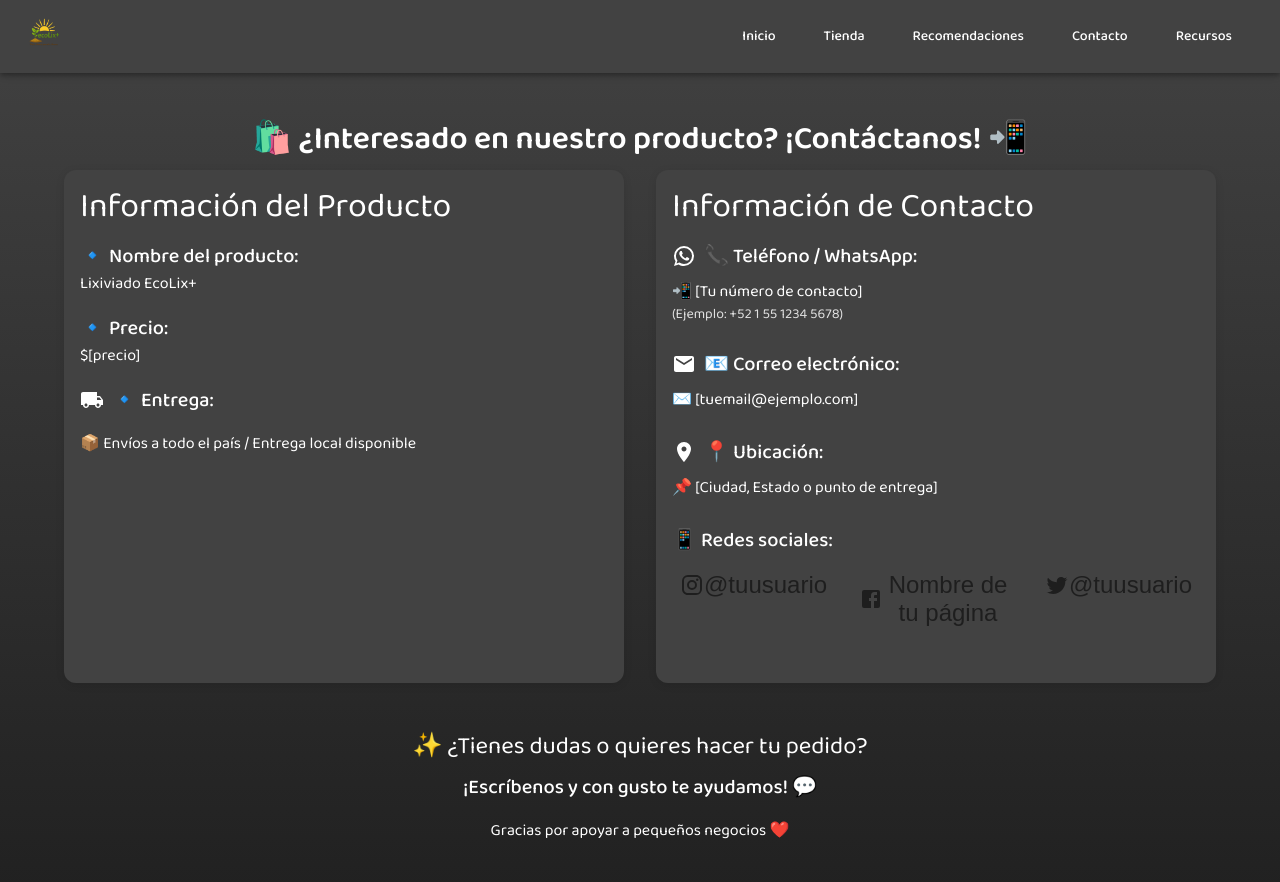
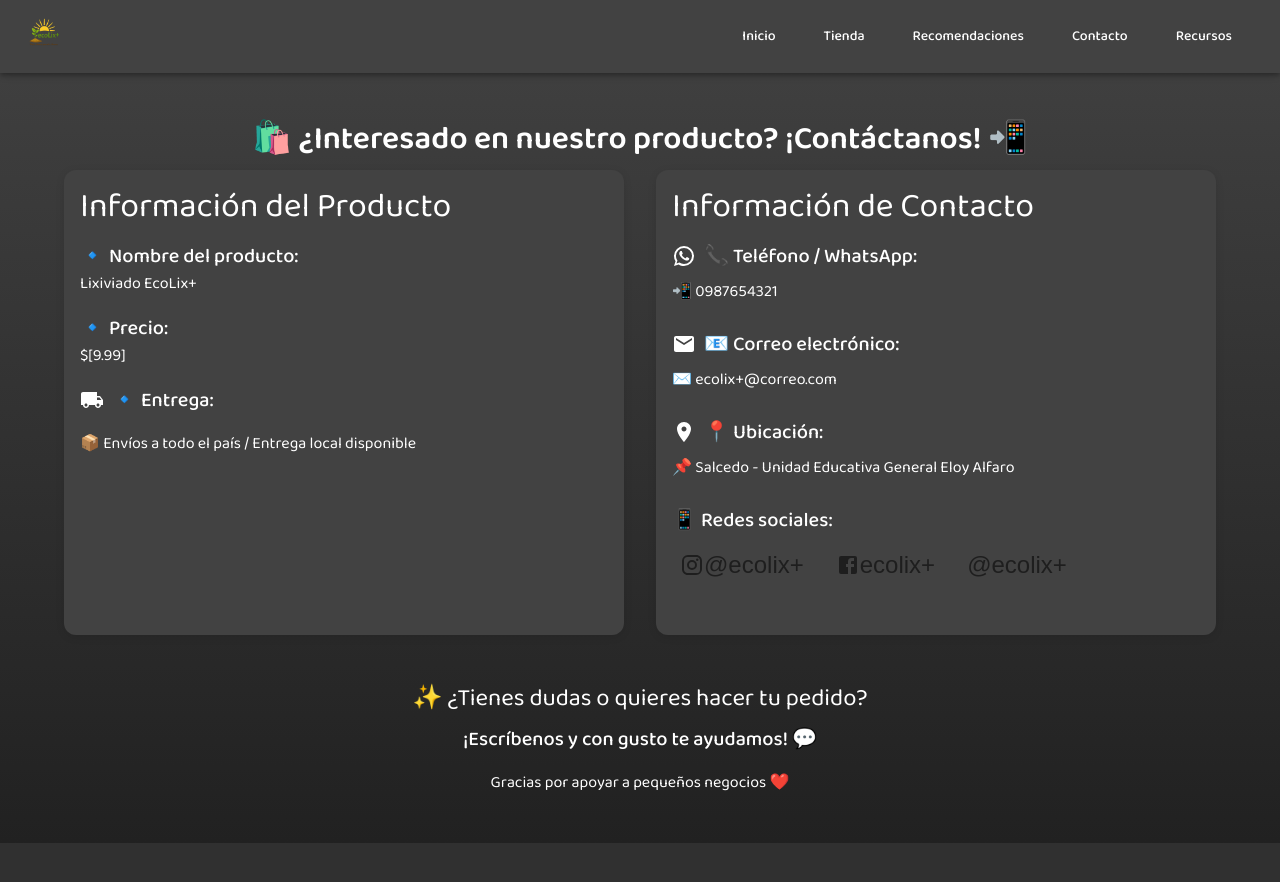
Before and after one commit to fabi1403/EcoLixplus, a React (Vite) app: page /contact in a window 1280 px wide. Shown: the top 882 px of the page. After the commit the page ends 843 px from the top, so only its background shows below. Built offline with nearby package versions, Linux system fonts and the light colour scheme.

Commit message:
Contact.jsx

```diff
--- a/src/pages/Contact.jsx
+++ b/src/pages/Contact.jsx
@@ -28,7 +28,7 @@ function Contact() {
               </Box>
               <Box sx={{ mb: 2 }}>
                 <Typography variant="h6">🔹 Precio:</Typography>
-                <Typography>$[precio]</Typography>
+                <Typography>$[9.99]</Typography>
               </Box>
               <Box sx={{ display: 'flex', alignItems: 'center', mb: 2 }}>
                 <LocalShippingIcon sx={{ mr: 1 }} />
@@ -51,9 +51,9 @@ function Contact() {
                 <Typography variant="h6" sx={{ display: 'flex', alignItems: 'center', mb: 1 }}>
                   <WhatsAppIcon sx={{ mr: 1 }} /> 📞 Teléfono / WhatsApp:
                 </Typography>
-                <Typography>📲 [Tu número de contacto]</Typography>
+                <Typography>📲 0987654321 </Typography>
                 <Typography variant="body2" color="text.secondary">
-                  (Ejemplo: +52 1 55 1234 5678)
+
                 </Typography>
               </Box>
 
@@ -61,31 +61,31 @@ function Contact() {
                 <Typography variant="h6" sx={{ display: 'flex', alignItems: 'center', mb: 1 }}>
                   <EmailIcon sx={{ mr: 1 }} /> 📧 Correo electrónico:
                 </Typography>
-                <Typography>✉️ [tuemail@ejemplo.com]</Typography>
+                <Typography>✉️ ecolix+@correo.com </Typography>
               </Box>
 
               <Box sx={{ mb: 3 }}>
                 <Typography variant="h6" sx={{ display: 'flex', alignItems: 'center', mb: 1 }}>
                   <LocationOnIcon sx={{ mr: 1 }} /> 📍 Ubicación:
                 </Typography>
-                <Typography>📌 [Ciudad, Estado o punto de entrega]</Typography>
+                <Typography>📌 Salcedo - Unidad Educativa General Eloy Alfaro</Typography>
               </Box>
 
               <Typography variant="h6" gutterBottom>📱 Redes sociales:</Typography>
               <Box sx={{ display: 'flex', gap: 2, mb: 3 }}>
-                <Link href="https://instagram.com/tuusuario" target="_blank" color="inherit">
+                <Link href="https://instagram.com/ecolix+" target="_blank" color="inherit">
                   <IconButton>
-                    <InstagramIcon /> @tuusuario
+                    <InstagramIcon /> @ecolix+
                   </IconButton>
                 </Link>
-                <Link href="https://facebook.com/tupagina" target="_blank" color="inherit">
+                <Link href="https://facebook.com/ecolix+" target="_blank" color="inherit">
                   <IconButton>
-                    <FacebookIcon /> Nombre de tu página
+                    <FacebookIcon /> ecolix+
                   </IconButton>
                 </Link>
-                <Link href="https://twitter.com/tuusuario" target="_blank" color="inherit">
+                <Link href="https://x.com/ecolix+" target="_blank" color="inherit">
                   <IconButton>
-                    <TwitterIcon /> @tuusuario
+                    <xIcon /> @ecolix+
                   </IconButton>
                 </Link>
               </Box>
```
